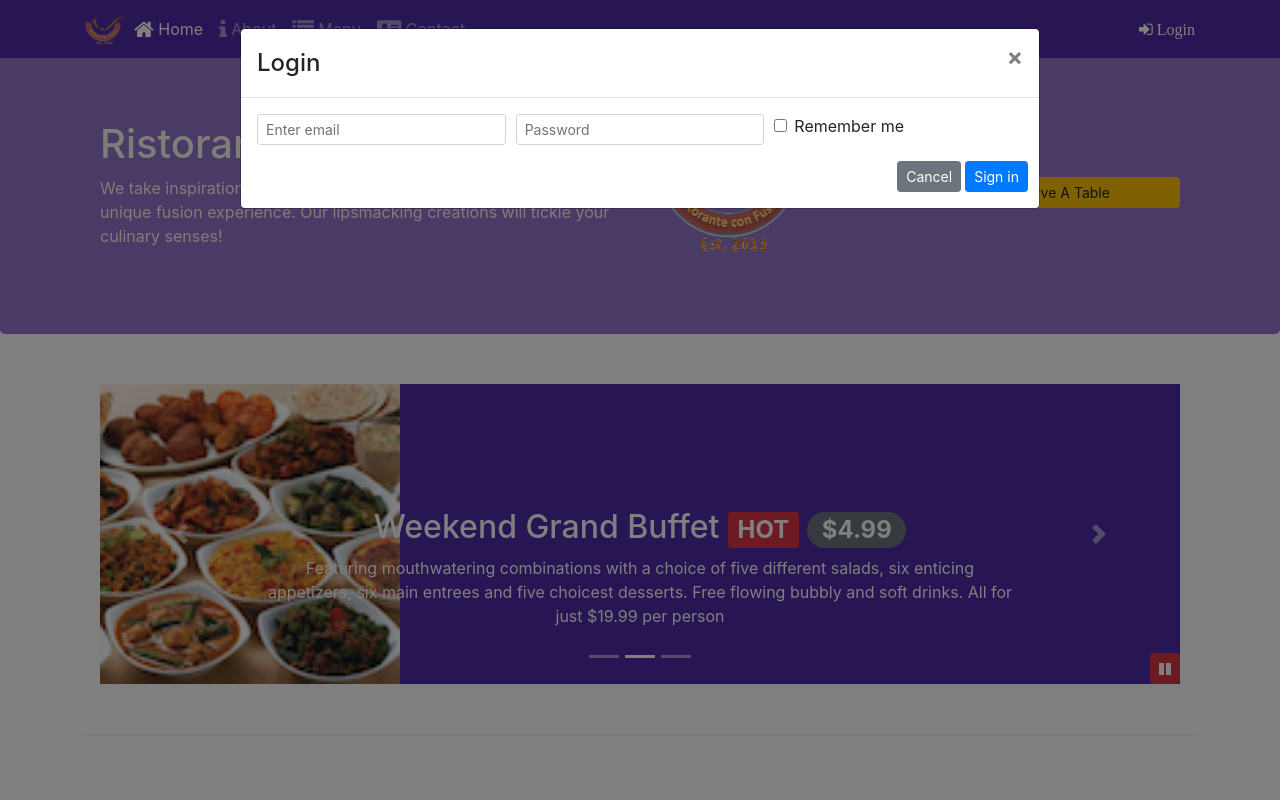
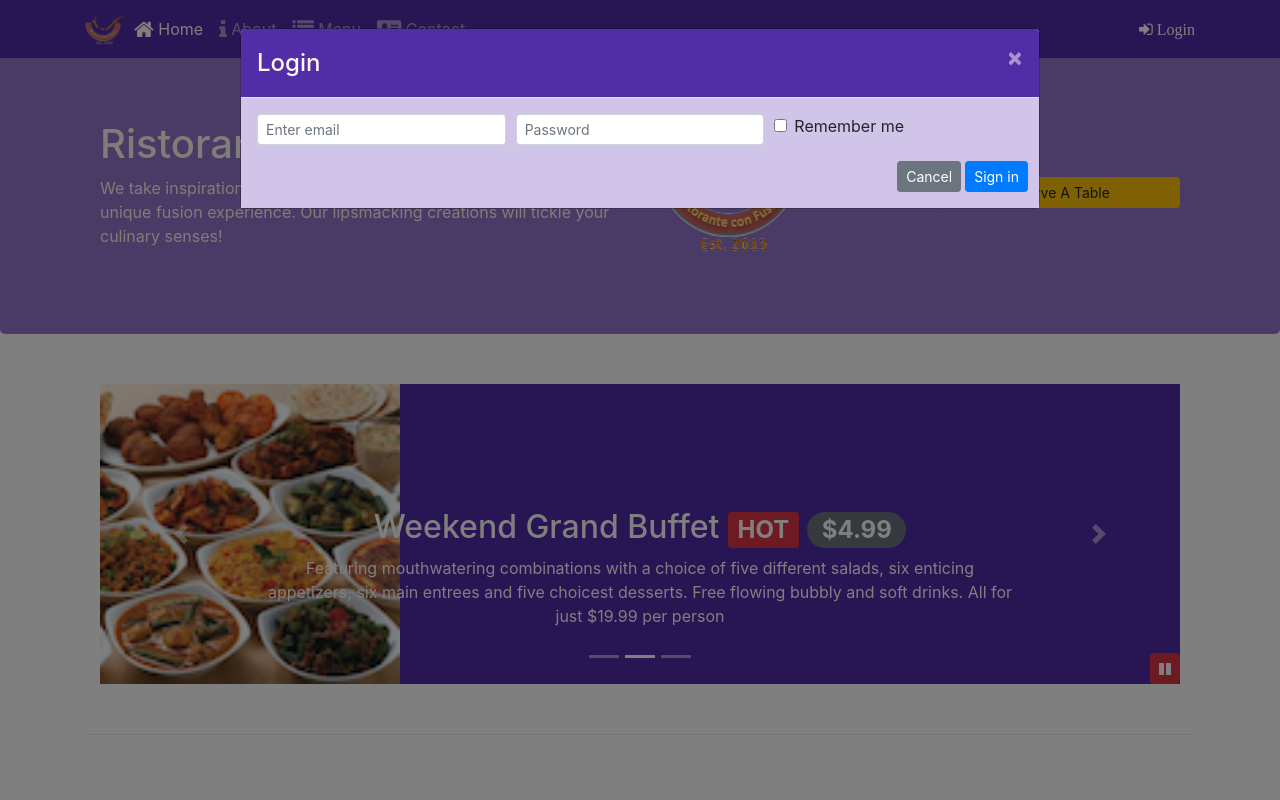
Before and after one commit to emyhoang/bootstrap, a website: page conFusion/index.html in a window 1280 px wide. Both pictures are taken after a click on the link "Login". Shown: the top 800 px of the page. Drawn offline with nearby package versions, Linux system fonts and the light colour scheme.

Commit message:
fix some sass, refactor the two links associated with the login and reserve modals using jquery method controls instead of bootstrap data-attributes

```diff
--- a/conFusion/css/styles.scss
+++ b/conFusion/css/styles.scss
@@ -73,3 +73,15 @@ body {
   bottom: 0px;
   z-index: 1;
 }
+
+.modal-header {
+  background: $background-dark;
+  color: floralwhite;
+  .close {
+    color: floralwhite;
+  }
+}
+
+.modal-body {
+  background: $background-pale;
+}
--- a/conFusion/index.html
+++ b/conFusion/index.html
@@ -39,7 +39,7 @@
             </li>
           </ul>
           <span class='navbar-text'>
-              <a data-toggle='modal' data-target='#loginModal'>
+              <a id='loginLink'>
                   <span class='fa fa-sign-in'> Login</span>
               </a>
           </span>
@@ -103,7 +103,7 @@
 
           <div class='col-12 col-sm-3 align-self-center'>
             <button class='btn btn-sm btn-warning btn-block'>
-                <a data-toggle='modal' data-target='#reserveModal'>Reserve A Table</a>
+                <a id='reserveLink'>Reserve A Table</a>
             </button>
           </div>
 
@@ -372,6 +372,14 @@
               $("#carouselButton").children("span").addClass('fa-pause');
           }
         });
+        $("a[id='loginLink']").on('click',function() {
+            $('#loginModal').modal('show');
+        });
+
+        $("a[id='reserveLink']").on('click',function() {
+            $('#reserveModal').modal('show');
+        });
+
       });
     </script>
 
```
Also changed, not shown: conFusion/css/styles.css.
